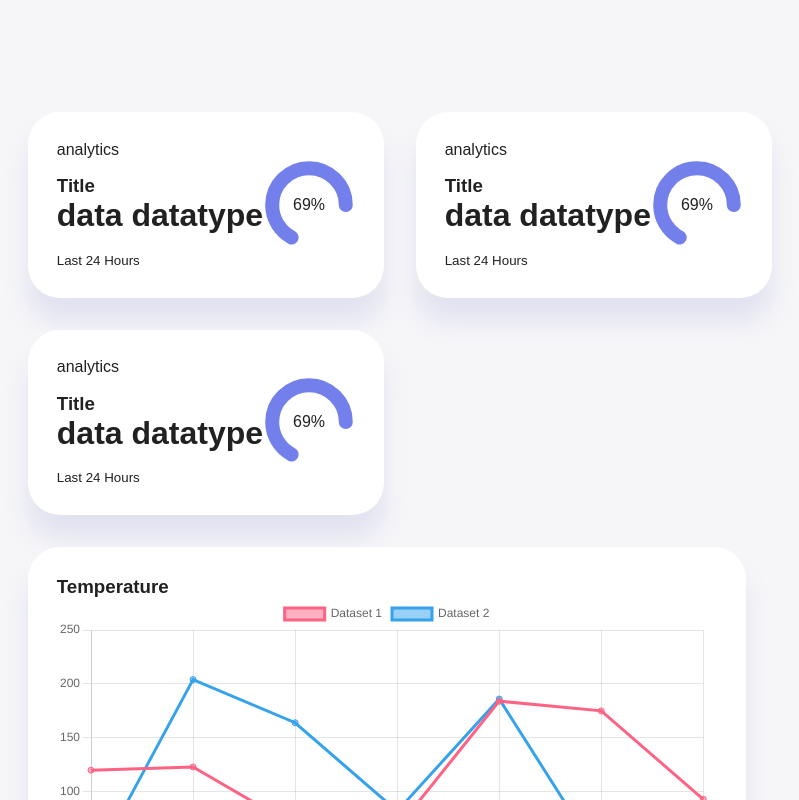
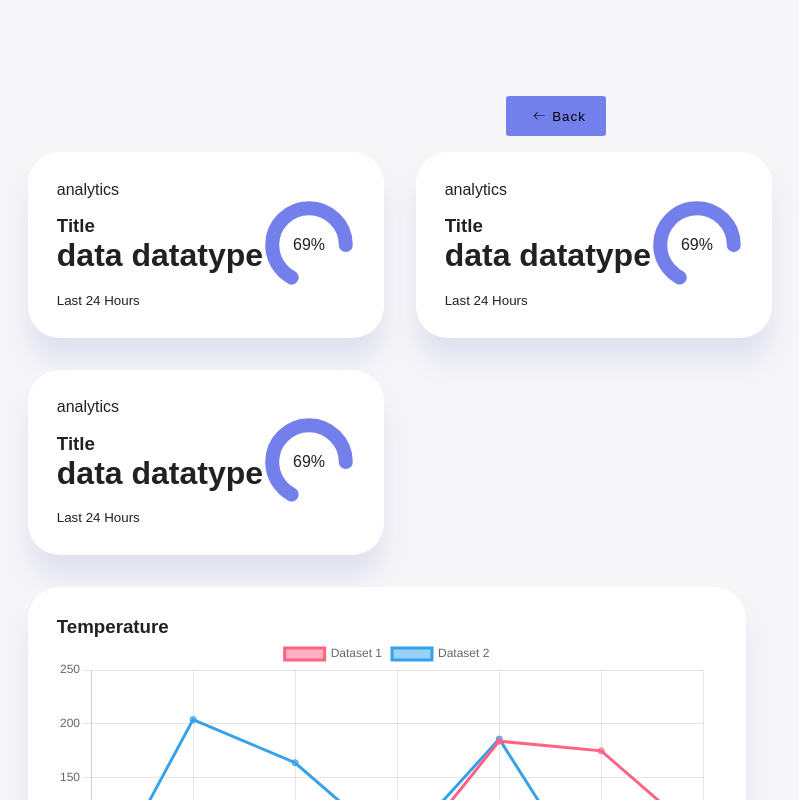
Before and after one commit to codingmiracle/erdts-server, a Next.js app: page / in a window 1280 px wide. Both pictures are taken after a click on the button "START". Shown: the top 800 px of the page, without its empty margins (84-883 px from the left). Built offline with nearby package versions, Linux system fonts and the light colour scheme.

Commit message:
add: BackButton to Dashboard

```diff
--- /dev/null
+++ b/components/panel/backbutton.component.tsx
@@ -0,0 +1,21 @@
+// @flow
+import * as React from 'react';
+import styles from './backbutton.module.css'
+
+type Props = {
+
+};
+type State = {
+
+};
+
+export class BackbuttonComponent extends React.Component<Props, State> {
+    render() {
+        return (
+            <button className={styles.backbtn}>
+                <svg height="16" width="16" xmlns="http://www.w3.org/2000/svg" version="1.1" viewBox="0 0 1024 1024"><path d="M874.690416 495.52477c0 11.2973-9.168824 20.466124-20.466124 20.466124l-604.773963 0 188.083679 188.083679c7.992021 7.992021 7.992021 20.947078 0 28.939099-4.001127 3.990894-9.240455 5.996574-14.46955 5.996574-5.239328 0-10.478655-1.995447-14.479783-5.996574l-223.00912-223.00912c-3.837398-3.837398-5.996574-9.046027-5.996574-14.46955 0-5.433756 2.159176-10.632151 5.996574-14.46955l223.019353-223.029586c7.992021-7.992021 20.957311-7.992021 28.949332 0 7.992021 8.002254 7.992021 20.957311 0 28.949332l-188.073446 188.073446 604.753497 0C865.521592 475.058646 874.690416 484.217237 874.690416 495.52477z"></path></svg>
+                <span>Back</span>
+            </button>
+        );
+    };
+};
--- /dev/null
+++ b/components/panel/backbutton.module.css
@@ -0,0 +1,31 @@
+.backbtn {
+    display: flex;
+    height: 3em;
+    width: 100px;
+    align-items: center;
+    justify-content: center;
+    background-color: #eeeeee4b;
+    border-radius: 3px;
+    letter-spacing: 1px;
+    transition: all 0.2s linear;
+    cursor: pointer;
+    border: none;
+    background: var(--color-primary)
+}
+
+.backbtn > svg {
+    margin-right: 5px;
+    margin-left: 5px;
+    font-size: 20px;
+    transition: all 0.4s ease-in;
+}
+
+.backbtn:hover > svg {
+    font-size: 1.2em;
+    transform: translateX(-5px);
+}
+
+.backbtn:hover {
+    box-shadow: 2px 2px 2px var(--box-shadow), -2px -2px 2px var(--box-shadow);
+    transform: translateY(-2px);
+}
--- a/components/panel/panel.component.tsx
+++ b/components/panel/panel.component.tsx
@@ -5,6 +5,7 @@
 import InputComponent from "../input/input.component";
 import CardComponent from "../charts/card.component";
 import {Button} from "@mui/material";
+import {BackbuttonComponent} from "./backbutton.component";
 
 type Props = {};
 type State = {
@@ -30,6 +31,10 @@
             <>
                 {this.state.inSession ? (
                     <>
+
+                        <BackbuttonComponent> </BackbuttonComponent>
+
+
                         <div className="flex-container">
                             <CircleBarComponent title={"Title"} content={"data datatype"} percent={69}/>
                             <CircleBarComponent title={"Title"} content={"data datatype"} percent={69}/>
```
